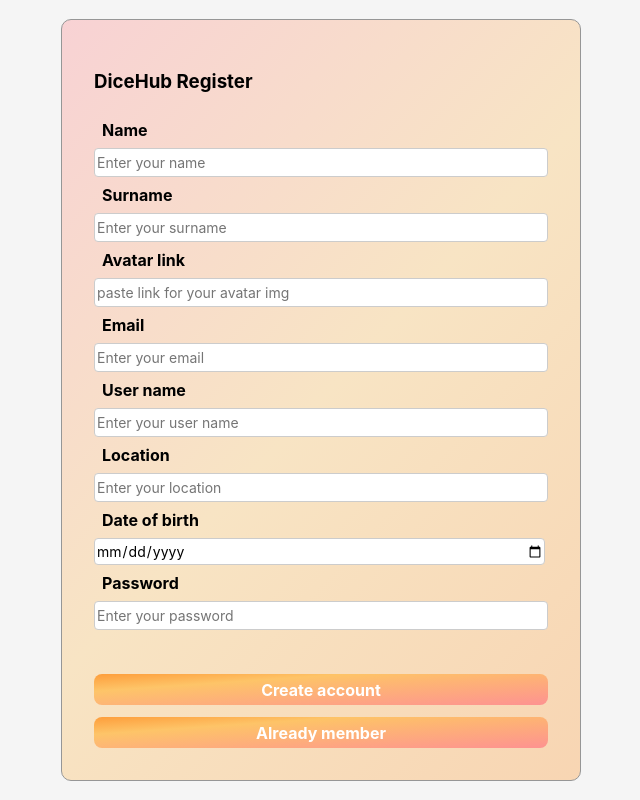
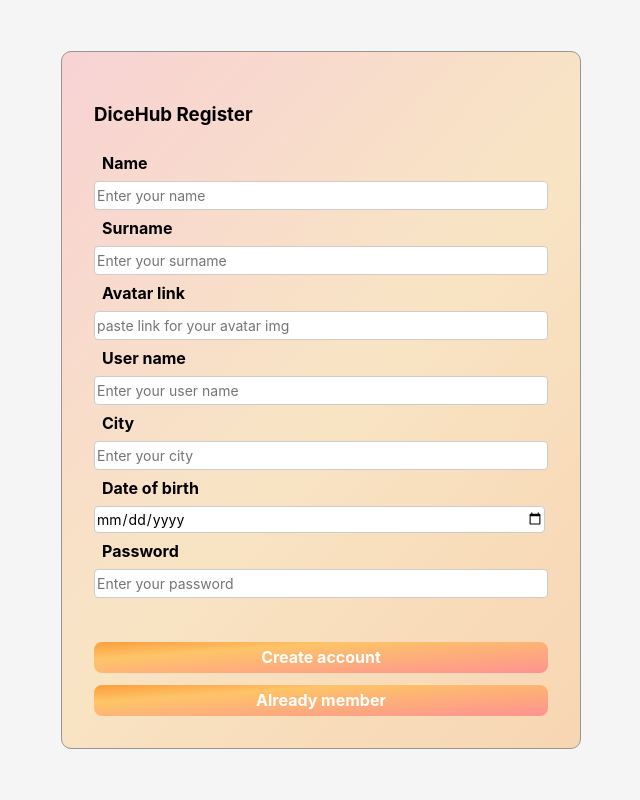
Before and after one commit to fesb-projekti/DiceHub, a React (Create React App) app in the folder client/: page /register in a window 1280 px wide. Shown: the whole page, without its empty margins (319-959 px from the left). Built offline with nearby package versions, Linux system fonts and the light colour scheme.

Commit message:
renaming  const
.

```diff
--- a/client/package.json
+++ b/client/package.json
@@ -18,13 +18,10 @@
     "react-icons": "^4.3.1",
     "react-router-dom": "^6.2.1",
     "react-scripts": "^5.0.0",
-    "universal-cookie": "^4.0.4",
     "util": "^0.12.4",
     "web-vitals": "^1.1.2"
   },
-
-  "proxy":"http://localhost:3001",
-
+  "proxy": "http://localhost:3001",
   "scripts": {
     "start": "react-scripts start",
     "build": "react-scripts build",
@@ -38,7 +35,6 @@
       "react-app/jest"
     ]
   },
-
   "browserslist": {
     "production": [
       ">0.2%",
--- a/client/src/pages/Register.jsx
+++ b/client/src/pages/Register.jsx
@@ -12,19 +12,18 @@ export default class Register extends Component {
             firstName: '',
             lastName: '',
             userName: '',
-            email: '',
-            location: '',
+            city: '',
             password: '',
             dateOfBirth: '',
             avatar: '',
         }
 
-        this.email = this.email.bind(this);
+
         this.password = this.password.bind(this);
         this.firstName = this.firstName.bind(this);
         this.lastName = this.lastName.bind(this);
         this.userName = this.userName.bind(this);
-        this.location = this.location.bind(this);
+        this.city = this.city.bind(this);
         this.dateOfBirth = this.dateOfBirth.bind(this);
         this.avatar = this.avatar.bind(this);
     }
@@ -33,9 +32,6 @@ export default class Register extends Component {
         this.setState({avatar: event.target.value})
     }
 
-    email(event){
-        this.setState({email: event.target.value})
-    }
 
     password(event){
         this.setState({password: event.target.value})
@@ -53,8 +49,8 @@ export default class Register extends Component {
         this.setState({userName: event.target.value})
     }
 
-    location(event){
-        this.setState({location: event.target.value})
+    city(event){
+        this.setState({city: event.target.value})
     }
 
     dateOfBirth(event){
@@ -74,8 +70,7 @@ export default class Register extends Component {
                 lastName: this.state.lastName.bind(this),
                 userName: this.state.userName.bind(this),
                 password: this.state.password.bind(this),
-                location: this.state.location.bind(this),
-                email: this.state.email.bind(this),
+                city: this.state.city.bind(this),
                 dateOfBirth: this.state.dateOfBirth.bind(this),
                 avatar: this.state.avatar.bind(this),
             })
@@ -90,7 +85,6 @@ export default class Register extends Component {
 
 
     render() {
-
 
         return (
             <div className={classes.register}>
@@ -118,13 +112,7 @@ export default class Register extends Component {
                         placeholder="paste link for your avatar img"
                         onChange={this.avatar}
                         />
-                        <label for="email">Email</label>
-                        <input
-                            type="email"
-                            name="email"
-                            placeholder="Enter your email"
-                            onChange={this.email}
-                        />
+
                         <label for="userName">User name</label>
                         <input
                             type="text"
@@ -132,12 +120,12 @@ export default class Register extends Component {
                             placeholder="Enter your user name"
                             onChange={this.userName}
                         />
-                        <label for="location">Location</label>
+                        <label for="city">City</label>
                         <input
                             type="text"
-                            name="location"
-                            placeholder="Enter your location"
-                            onChange={this.location}
+                            name="city"
+                            placeholder="Enter your city"
+                            onChange={this.city}
                         />
                         <label for="dateOfBirth">Date of birth</label>
                         <input
```
